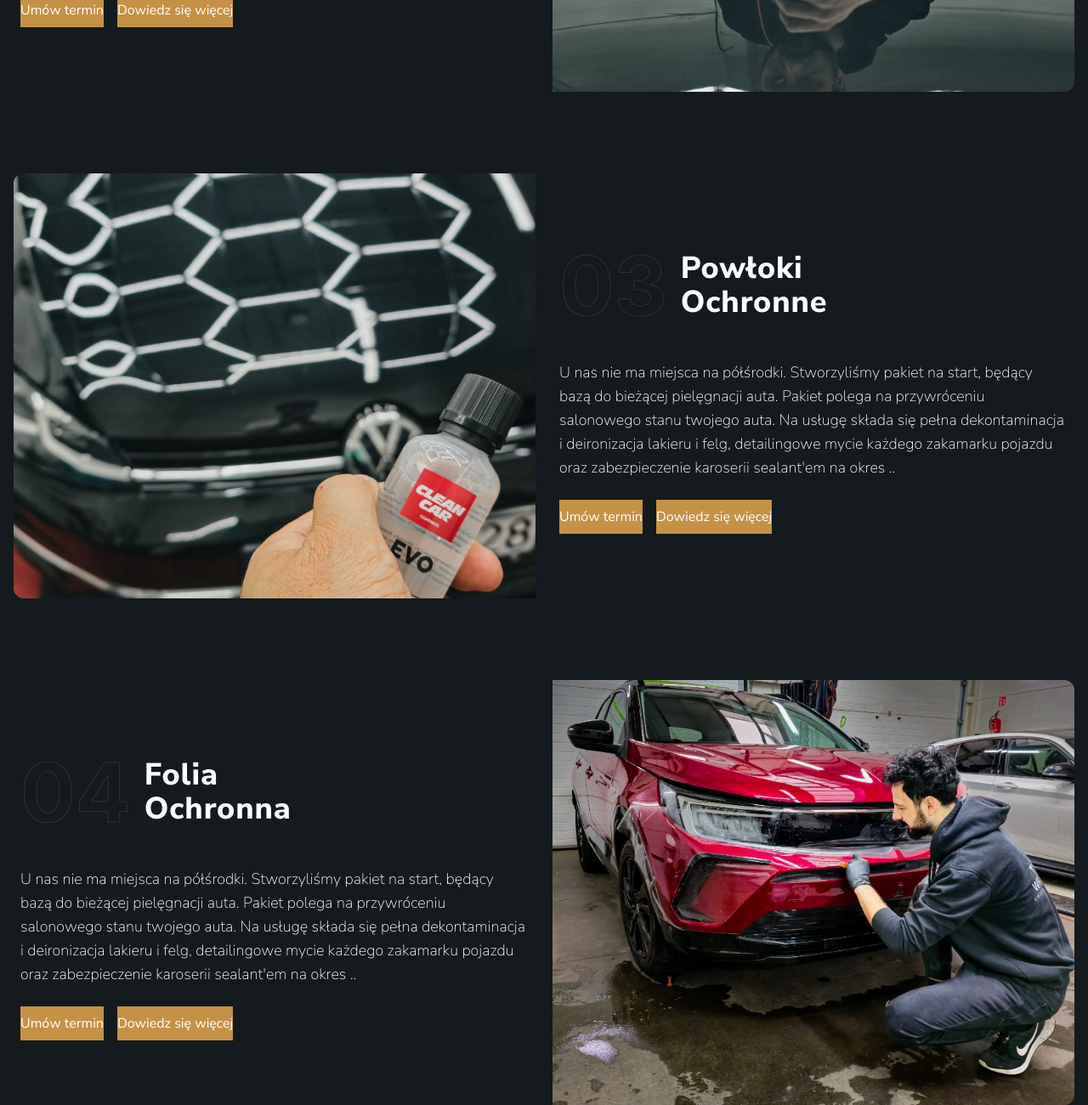
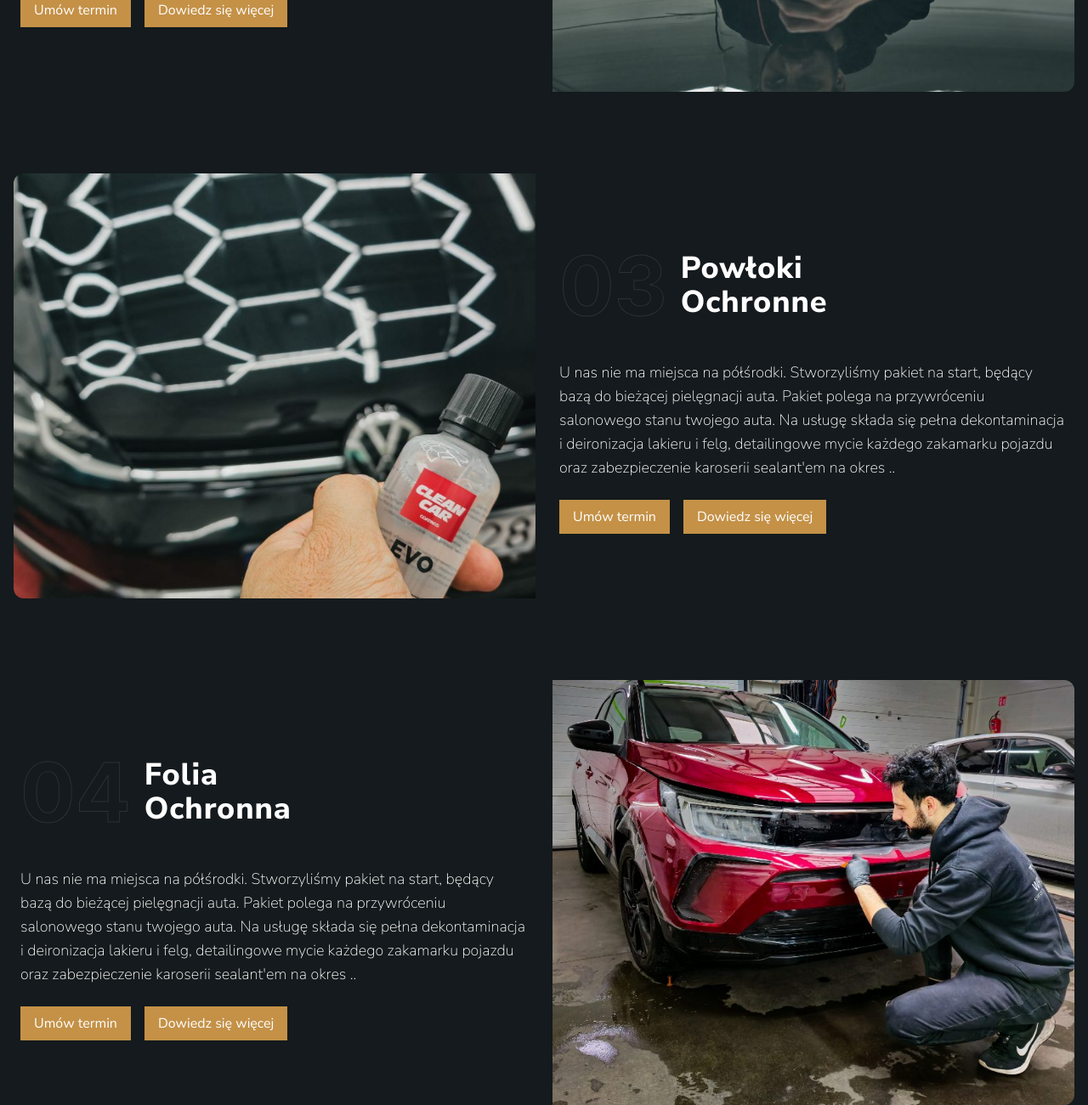
Before and after one commit to OlafZiorko/newest-1009, a plain HTML site: page index.html in a window 1280 px wide. Shown: the part 2124-3424 px from the top of the page at 85% size. Drawn offline with Linux system fonts and the light colour scheme.

Commit message:
Update index.html

```diff
--- a/index.html
+++ b/index.html
@@ -381,8 +381,8 @@
               sealant'em na okres ..
             </p>
             <div class="flex gap-4">
-              <a class="bg-gold px-3 py-2" href="">Umów termin</a>
-              <a class="bg-gold px-3 py-2" href="">Dowiedz się więcej</a>
+              <a class="bg-gold px-4 py-2" href="">Umów termin</a>
+              <a class="bg-gold px-4 py-2" href="">Dowiedz się więcej</a>
             </div>
           </div>
         </div>
@@ -422,8 +422,8 @@
               ma również wiele czynników zewnętrznych tj.
             </p>
             <div class="flex gap-4">
-              <a class="bg-gold px-3 py-2" href="">Umów termin</a>
-              <a class="bg-gold px-3 py-2" href="">Dowiedz się więcej</a>
+              <a class="bg-gold px-4 py-2" href="">Umów termin</a>
+              <a class="bg-gold px-4 py-2" href="">Dowiedz się więcej</a>
             </div>
           </div>
         </div>
@@ -461,8 +461,8 @@
               sealant'em na okres ..
             </p>
             <div class="flex gap-4">
-              <a class="bg-gold px-3 py-2" href="">Umów termin</a>
-              <a class="bg-gold px-3 py-2" href="">Dowiedz się więcej</a>
+              <a class="bg-gold px-4 py-2" href="">Umów termin</a>
+              <a class="bg-gold px-4 py-2" href="">Dowiedz się więcej</a>
             </div>
           </div>
         </div>
@@ -502,8 +502,8 @@
               sealant'em na okres ..
             </p>
             <div class="flex gap-4">
-              <a class="bg-gold px-3 py-2" href="">Umów termin</a>
-              <a class="bg-gold px-3 py-2" href="">Dowiedz się więcej</a>
+              <a class="bg-gold px-4 py-2" href="">Umów termin</a>
+              <a class="bg-gold px-4 py-2" href="">Dowiedz się więcej</a>
             </div>
           </div>
         </div>
```
